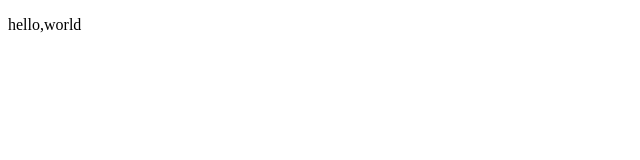
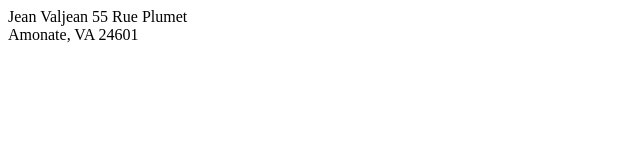
Before and after one commit to dhruvil1514/htmlpractice, a plain HTML site: page index.html in a window 1280 px wide. Shown: the whole page, without its empty margins (0-640 px from the left). Drawn offline with Linux system fonts and the light colour scheme.

Commit message:
changing the html file

```diff
--- a/index.html
+++ b/index.html
@@ -1,12 +1,13 @@
 <!DOCTYPE html>
-<html lang="en">
-<head>
-    <meta charset="UTF-8">
-    <meta name="viewport" content="width=device-width, initial-scale=1.0">
-    <meta http-equiv="X-UA-Compatible" content="ie=edge">
-    <title>Document</title>
-</head>
-<body>
-<p>hello,world</p>
+<html>
+  <head>
+    <title>Who am I?</title>
+    <meta charset="utf-8">
+  </head>
+  <body>
+    Jean Valjean
+    55 Rue Plumet
+  </br>  Amonate, VA 24601</br>
+
 </body>
 </html>
```
